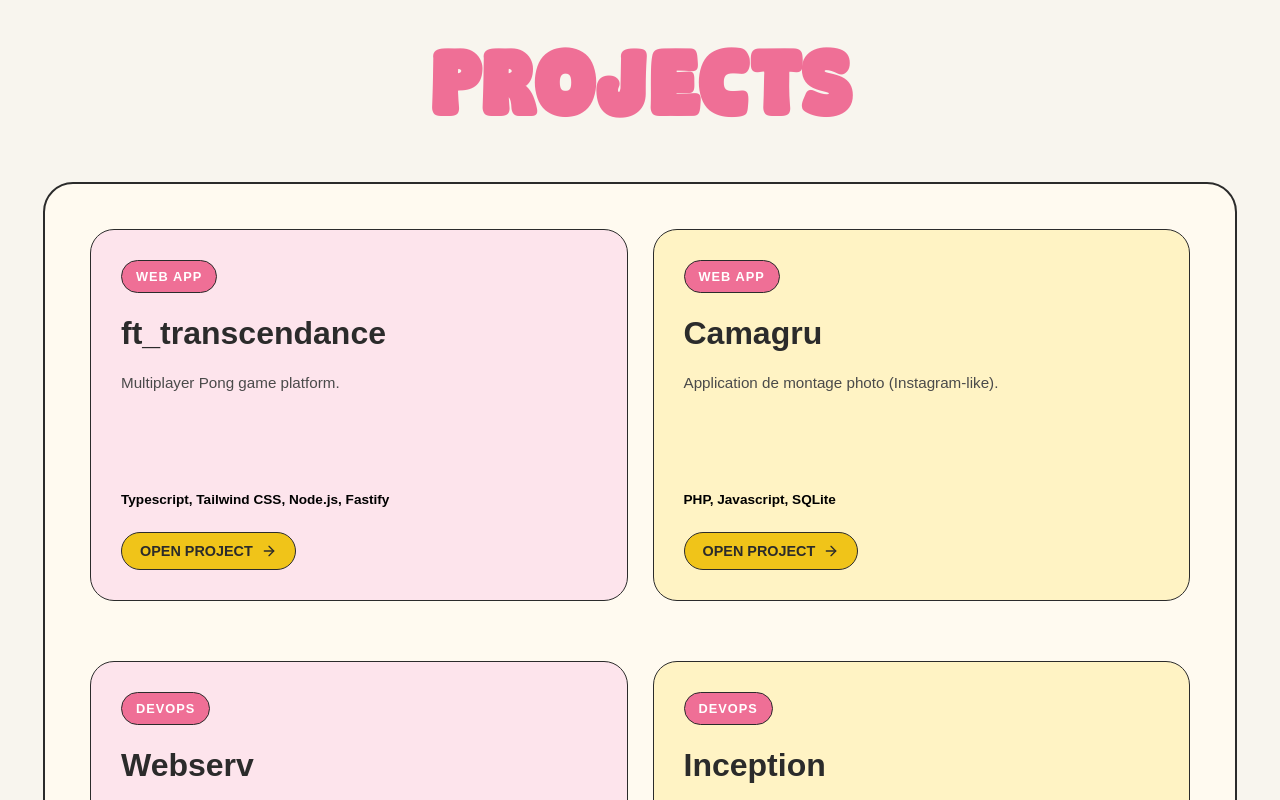
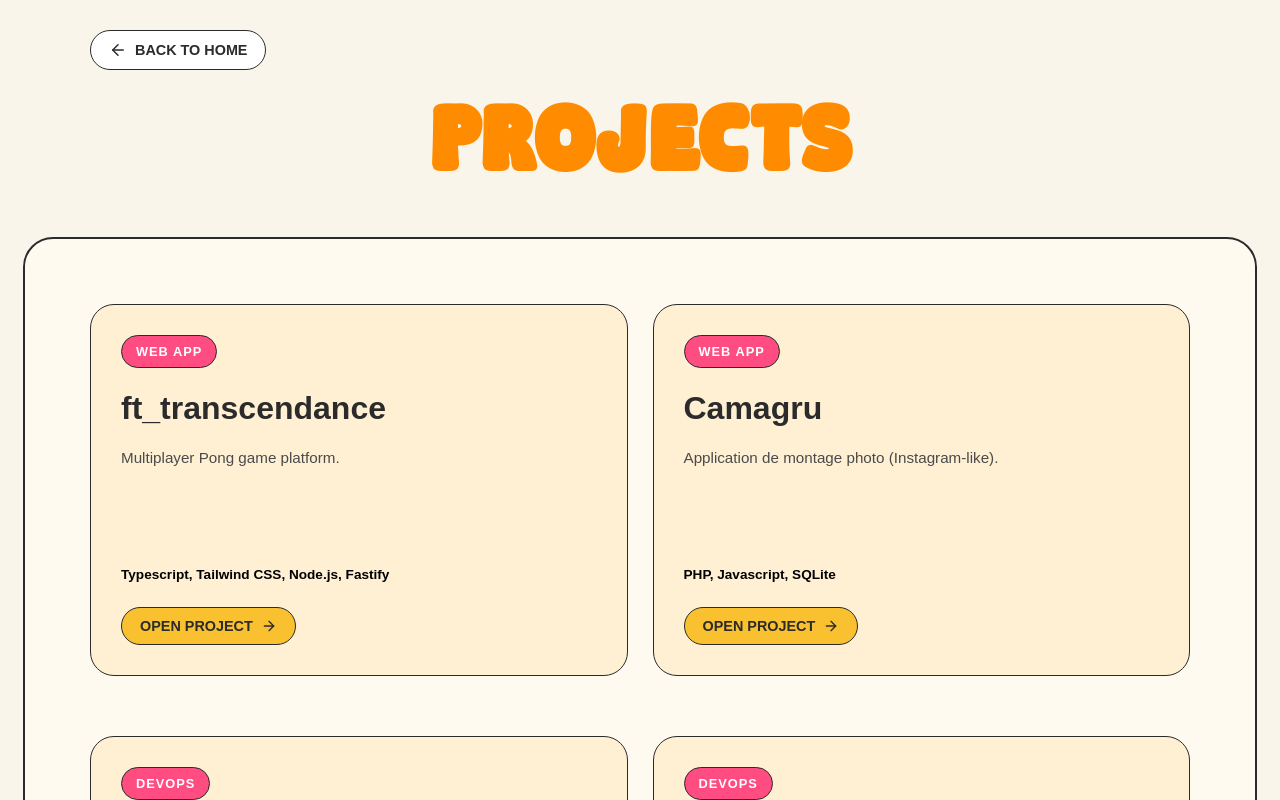
Before and after one commit to faustoche/faustoche-portfolio, a React (Vite) app: page /projects in a window 1280 px wide. Shown: the top 800 px of the page. Built offline with nearby package versions, Linux system fonts and the light colour scheme.

Commit message:
fix: color palette updated

```diff
--- a/src/Home.css
+++ b/src/Home.css
@@ -16,7 +16,7 @@ html, body {
 	min-height: 100vh;
 	display: flex;
 	flex-direction: column;
-	background-color: #f8f5ee;
+	background-color: #f9f5ea;
 	color: #2b2b2b;
 	font-family: sans-serif;
 }
@@ -115,7 +115,7 @@ html, body {
 	color: #1a1919;
 }
 .home-button--secondary {
-	background-color: #baa7e1;
+	background-color: #FF8C00;
 	color: #1a1919;
 }
 
--- a/src/Projects.css
+++ b/src/Projects.css
@@ -3,39 +3,77 @@
     font-family: "hello-chunky";
     src: url("/hello-chunky.otf");
 }
+
 /* RESET */
 html,
 body {
     margin: 0;
     padding: 0;
 }
+
 /* PAGE */
 .projects {
     min-height: 100vh;
-    background: #f8f5ee;
+    background: #f9f5ea;
     color: #2b2b2b;
     font-family: sans-serif;
     display: flex;
     flex-direction: column;
 }
+
+/* TOP BAR & NAVIGATION */
+.top-bar {
+    width: min(1100px, 88%);
+    margin: 0 auto;
+    padding-top: 30px;
+    display: flex;
+    justify-content: flex-start;
+}
+
+.back-home-btn {
+    display: flex;
+    align-items: center;
+    gap: 8px;
+    padding: 10px 18px;
+    border-radius: 999px;
+    background: #fff;
+    color: #2b2b2b;
+    font-weight: 800;
+    border: 1px solid #2b2b2b;
+    cursor: pointer;
+    font-size: 0.9rem;
+    text-decoration: none;
+    font-family: inherit;
+    transition: .2s ease;
+    z-index: 2;
+}
+
+.back-home-btn:hover {
+    transform: scale(1.05);
+    background: #ff4d81;
+    color: #fff;
+}
+
 /* HERO */
 .project-hero {
     display: flex;
     justify-content: center;
-    padding: 25px 0 40px;
+    padding: 10px 0 40px;
 }
+
 .project-hero_title {
     margin: 0;
     font-family: "hello-chunky", cursive;
     font-size: 5.5rem;
-    color: #ef6f96;
+    color: #FF8C00;
 }
+
 /* FRAME */
 .project-frame {
     width: min(1100px, 88%);
     margin: auto;
-    margin-bottom: 80px;
-    padding: 45px;
+    margin-bottom: 110px;
+    padding: 65px;
     background: #fffaf0;
     border: 2px solid #2b2b2b;
     border-radius: 30px;
@@ -43,12 +81,14 @@ body {
     flex-direction: column;
     gap: 60px;
 }
+
 /* SECTION */
 .project-section {
     display: flex;
     flex-direction: column;
     gap: 25px;
 }
+
 .project-section_header {
     display: flex;
     align-items: center;
@@ -61,7 +101,7 @@ body {
     grid-template-columns: repeat(auto-fit, minmax(380px, 1fr));
     gap: 25px;
 }
-/* CARD - couleurs alternées par position */
+
 .project-card {
     position: relative;
     display: flex;
@@ -73,17 +113,17 @@ body {
     overflow: hidden;
     transition: .25s ease;
 }
-.project-columns .project-card:nth-child(1) { background: #fde4ec; }
-.project-columns .project-card:nth-child(2) { background: #fff3c4; }
-.project-columns .project-card:nth-child(3) { background: #e2d9f7; }
-.project-columns .project-card:nth-child(4) { background: #d7f4ec; }
+
+
+.project-columns .project-card:nth-child(1) { background: #FFF0D4; }
+.project-columns .project-card:nth-child(2) { background: #FFF0D4; }
 
 /* CATEGORY */
 .project-type {
     width: fit-content;
     padding: 8px 14px;
     border-radius: 999px;
-    background: #ef6f96;
+    background: #ff4d81;
     color: #fff;
     font-weight: 700;
     font-size: .8rem;
@@ -92,6 +132,7 @@ body {
     margin-bottom: 22px;
     border: 1px solid #2b2b2b;
 }
+
 /* TITLE */
 .project-name {
     margin: 0;
@@ -100,6 +141,7 @@ body {
     z-index: 2;
     color: #2b2b2b;
 }
+
 /* DESCRIPTION */
 .project-description {
     margin-top: 18px;
@@ -109,6 +151,7 @@ body {
     z-index: 2;
     max-width: 90%;
 }
+
 /* STACK */
 .project-stack {
     margin-top: auto;
@@ -118,6 +161,7 @@ body {
     color: #000000;
     z-index: 2;
 }
+
 /* BUTTON */
 .open-btn {
     align-self: flex-start;
@@ -126,7 +170,7 @@ body {
     gap: 8px;
     padding: 10px 18px;
     border-radius: 999px;
-    background: #f0c419;
+    background: #F9C12F;
     color: #2b2b2b;
     font-weight: 800;
     border: 1px solid #2b2b2b;
@@ -136,37 +180,11 @@ body {
     transition: .2s ease;
     z-index: 2;
 }
+
 .open-btn:hover {
     transform: scale(1.08);
-    background: #ef6f96;
+    background: #FF8C00;
     color: #fff;
-}
-/* RESPONSIVE */
-@media (max-width: 900px) {
-    .project-frame {
-        padding: 30px;
-    }
-    .project-columns {
-        grid-template-columns: 1fr;
-    }
-}
-@media (max-width: 700px) {
-    .project-hero_title {
-        font-size: 3.8rem;
-    }
-    .project-card {
-        padding: 24px;
-        min-height: auto;
-    }
-    .project-name {
-        font-size: 1.6rem;
-    }
-    .project-card::before {
-        font-size: 3.5rem;
-    }
-    .project-description {
-        max-width: 100%;
-    }
 }
 
 /* ===== MODALE ===== */
@@ -183,7 +201,7 @@ body {
 
 .modal-card {
     position: relative;
-    background: #fff3c4;
+    background: #FFF9E6;
     border: 1px solid #2b2b2b;
     border-radius: 24px;
     padding: 40px;
@@ -196,7 +214,7 @@ body {
     position: absolute;
     top: 18px;
     right: 18px;
-    background: #b9a4e0;
+    background: #FF8C00;
     border: 2px solid #2b2b2b;
     border-radius: 50%;
     width: 34px;
@@ -210,7 +228,7 @@ body {
 }
 
 .modal-close:hover {
-    background: #ef6f96;
+    background: #FF4D81;
     color: #fff;
 }
 
@@ -233,8 +251,9 @@ body {
 }
 
 .tech-tag {
-    background: #fffaf0;
+    background: #FF4D81;
     border: 1px solid #2b2b2b;
+    color: white;
     padding: 4px 12px;
     border-radius: 8px;
     font-size: 0.85rem;
@@ -263,17 +282,26 @@ body {
     display: none;
 }
 
-.modal-gallery img {
+/* Style mis à jour pour la gestion du chargement d'image */
+.modal-gallery .gallery-img {
     height: 520px;
-    border: 2px solid #2b2b2b;
     border-radius: 16px;
     object-fit: cover;
     flex-shrink: 0;
+    background-color: #fffaf0;
+    border: 2px solid transparent;
+    opacity: 0;
+    transition: opacity 0.3s ease, border-color 0.3s ease;
+}
+
+.modal-gallery .gallery-img.loaded {
+    opacity: 1;
+    border: 2px solid #2b2b2b;
 }
 
 .gallery-arrow {
     position: absolute;
-    background: #f0c419;
+    background: #F9C12F;
     border: 2px solid #2b2b2b;
     border-radius: 50%;
     width: 38px;
@@ -291,13 +319,8 @@ body {
     box-shadow: 0px 0px 0px #2b2b2b;
 }
 
-.gallery-arrow.left {
-    left: -16px;
-}
-
-.gallery-arrow.right {
-    right: -16px;
-}
+.gallery-arrow.left { left: -16px; }
+.gallery-arrow.right { right: -16px; }
 
 /* Détails du contenu de la modale */
 .modal-content-details {
@@ -335,11 +358,43 @@ body {
     color: #2b2b2b;
 }
 
+/* RESPONSIVE */
+@media (max-width: 900px) {
+    .project-frame {
+        padding: 30px;
+    }
+    .project-columns {
+        grid-template-columns: 1fr;
+    }
+}
+
+@media (max-width: 700px) {
+    .project-hero_title {
+        font-size: 3.8rem;
+    }
+    .project-card {
+        padding: 24px;
+        min-height: auto;
+    }
+    .project-name {
+        font-size: 1.6rem;
+    }
+    .project-card::before {
+        font-size: 3.5rem;
+    }
+    .project-description {
+        max-width: 100%;
+    }
+    .top-bar {
+        padding-top: 20px;
+    }
+}
+
 @media (max-width: 600px) {
     .modal-card {
         padding: 28px;
     }
-    .modal-gallery img {
+    .modal-gallery .gallery-img {
         height: 160px;
     }
     .gallery-arrow.left { left: -10px; }
--- a/src/Projects.jsx
+++ b/src/Projects.jsx
@@ -1,8 +1,6 @@
 import React, { useState, useEffect, useRef } from "react";
-import { ArrowRight, X, Code2, NotepadText, ChevronLeft, ChevronRight } from "lucide-react";
+import { ArrowRight, X, Code2, NotepadText, ChevronLeft, ChevronRight, ArrowLeft } from "lucide-react";
 import "./Projects.css";
-
-/// Prendre les images depuis le nom du dossier directement
 
 const webProjects = [
   {
@@ -54,34 +52,58 @@ const devopsProjects = [
     title: "Webserv",
     category: "DEVOPS",
     description: "HTTP server.",
-    longDescription: "Webserv is a  custom HTTP server implemented in C++ supporting non-blocking I/O, request parsing (GET/POST/DELETE), configurable routing via config files, CGI execution, chunked transfer encoding, and robust error/status code management.",
+    longDescription: "Webserv is a  custom HTTP server implemented in C++ supporting non-blocking I/O, request parsing (GET/POST/DELETE), configurable routing via config files, CGI execution, chunked transfer encoding, and robust error/status code management. The goal is to understand how a real web server operates at the system level: socket lifecycle, multiplexed I/O, HTTP protocol parsing, CGI process management, and file descriptor discipline under concurrent load.",
     stack: "C++, Sockets, CGI, HTTP/1.1",
-    features: ["Sockets non-bloquantes", "Parsing de fichiers de configuration", "Gestion des cookies et sessions", "Téléchargement de fichiers"],
-    images: [
-
-    ],
+    features: ["GET, POST, DELETE requests", "Static file serving & directory autoindex", "CGI/1.1 (Python, PHP, Bash) with non-blocking pipe I/O", "Chunked Transfer-Encoding", "Multipart file upload with extension allowlist", "Multiple server blocks/multiple ports", "Custom error pages (/server and /location)", "Connection timeout"],
+    images: [],
   },
   {
     title: "Inception",
     category: "DEVOPS",
     description: "Infrastructure Docker systématisée.",
     longDescription: "Inception is a Docker-based infrastructure project deploying a multi-container architecture with isolated services including NGINX reverse proxy, WordPress, MariaDB database, custom Docker networks, environment variable management and containerization via Docker Compose.",
-    stack: "Docker, Nginx, MariaDB, WordPress, Redis",
-    features: ["Volumes persistants", "Réseaux Docker isolés", "Configuration TLS/SSL auto-signée", "Politiques de redémarrage"],
-    images: [
-
-    ],
+    stack: "Docker, Nginx, MariaDB, WordPress, Redis, FTP, Adminer",
+    features: ["Three containers communicate over a dedicated Docker bridge network", "nginx: sole entry point, port 443, TLS only, serves static files and proxies PHP requests to WordPress via FastCGI on port 9000.", "wordpress: WordPress + php-fpm, no web server, communicates with MariaDB on port 3306.", "mariadb: database only, not exposed outside the Docker network"],
+    images: [],
   },
 ];
 
+// Sous-composant pour gérer l'apparition fluide des images après chargement complet
+function GalleryImage({ src, alt }) {
+  const [isLoaded, setIsLoaded] = useState(false);
+
+  return (
+    <img
+      src={src}
+      alt={alt}
+      className={`gallery-img ${isLoaded ? 'loaded' : ''}`}
+      onLoad={() => setIsLoaded(true)}
+    />
+  );
+}
+
 function ProjectCard({ project, onOpen }) {
+  // Préchargement des images en arrière-plan dès le survol du bouton
+  const handlePrefetch = () => {
+    if (project.images && project.images.length > 0) {
+      project.images.forEach((src) => {
+        const img = new Image();
+        img.src = src;
+      });
+    }
+  };
+
   return (
     <div className="project-card">
       <span className="project-type">{project.category}</span>
       <h2 className="project-name">{project.title}</h2>
       <p className="project-description">{project.description}</p>
       <p className="project-stack">{project.stack}</p>
-      <button className="open-btn" onClick={() => onOpen(project)}>
+      <button
+        className="open-btn"
+        onClick={() => onOpen(project)}
+        onMouseEnter={handlePrefetch}
+      >
         OPEN PROJECT
         <ArrowRight size={16} />
       </button>
@@ -124,20 +146,25 @@ function ProjectModal({ project, onClose }) {
         </div>
 
         <div className="modal-body">
-          {/* Galerie Photo Défilante */}
+          {project.images && project.images.length > 0 && (
             <div className="modal-gallery-container">
               <button className="gallery-arrow left" onClick={() => handleScroll('left')}>
                 <ChevronLeft size={20} />
               </button>
               <div className="modal-gallery" ref={galleryRef}>
                 {project.images.map((img, idx) => (
-                <img key={idx} src={img} alt={`${project.title} aperçu ${idx + 1}`} />
+                  <GalleryImage
+                    key={idx}
+                    src={img}
+                    alt={`${project.title} aperçu ${idx + 1}`}
+                  />
                 ))}
               </div>
               <button className="gallery-arrow right" onClick={() => handleScroll('right')}>
                 <ChevronRight size={20} />
               </button>
             </div>
+          )}
 
           <div className="modal-content-details">
             <div className="modal-section-block">
@@ -165,6 +192,13 @@ export default function Projects() {
 
   return (
     <div className="projects">
+      <div className="top-bar">
+        <a href="/" className="back-home-btn">
+          <ArrowLeft size={18} />
+          BACK TO HOME
+        </a>
+      </div>
+
       <section className="project-hero">
         <h1 className="project-hero_title">PROJECTS</h1>
       </section>
@@ -201,6 +235,7 @@ export default function Projects() {
           onClose={() => setSelectedProject(null)}
         />
       )}
+
     </div>
   );
 }
```
Lines whose indentation alone changed are shown as unchanged.
